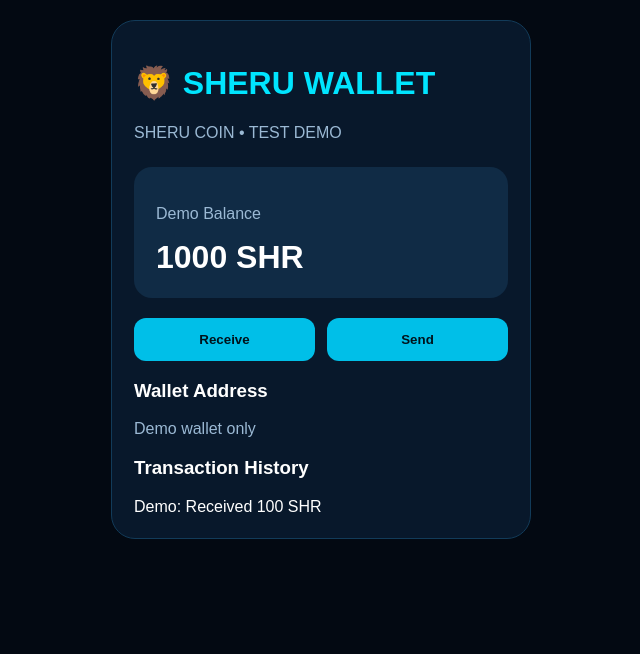
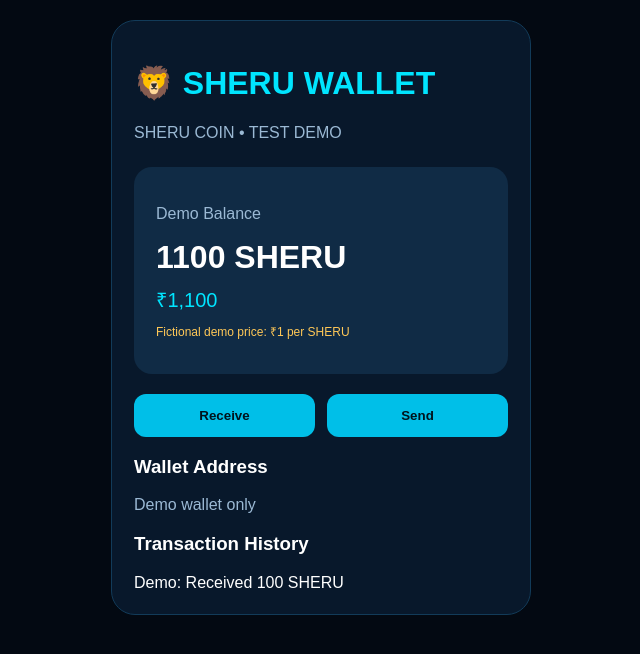
Before and after one commit to navedpathan7456-dotcom/SHERU-COIN, a plain HTML site: page index.html in a window 1280 px wide. Both pictures are taken after a click on the button "Receive". Shown: the whole page, without its empty margins (319-959 px from the left). Drawn offline with Linux system fonts and the light colour scheme.

Commit message:
Update currency terminology from SHR to SHERU

```diff
--- a/index.html
+++ b/index.html
@@ -1,10 +1,13 @@
+
 <!DOCTYPE html>
 <html lang="en">
 <head>
 <meta name="viewport" content="width=device-width, initial-scale=1">
 <title>Sheru Wallet</title>
+
 <style>
 *{box-sizing:border-box}
+
 body{
  margin:0;
  background:#030912;
@@ -12,6 +15,7 @@ body{
  font-family:Arial,sans-serif;
  padding:20px;
 }
+
 .wallet{
  max-width:420px;
  margin:auto;
@@ -20,20 +24,40 @@ body{
  border-radius:24px;
  padding:22px;
 }
+
 h1{color:#00e5ff}
 .small{color:#9bb9d4}
+
 .balance{
  margin-top:25px;
  padding:22px;
  background:#102b45;
  border-radius:18px;
 }
-.amount{font-size:32px;font-weight:bold}
+
+.amount{
+ font-size:32px;
+ font-weight:bold;
+}
+
+.value{
+ color:#00e5ff;
+ font-size:20px;
+ margin-top:10px;
+}
+
+.demo{
+ color:#ffc857;
+ font-size:12px;
+ margin-top:10px;
+}
+
 .buttons{
  display:flex;
  gap:12px;
  margin-top:20px;
 }
+
 button{
  flex:1;
  padding:14px;
@@ -43,6 +67,7 @@ button{
  color:#00131c;
  font-weight:bold;
 }
+
 input{
  width:100%;
  padding:12px;
@@ -54,14 +79,26 @@ input{
 }
 </style>
 </head>
+
 <body>
+
 <div class="wallet">
+
 <h1>🦁 SHERU WALLET</h1>
 <p class="small">SHERU COIN • TEST DEMO</p>
 
 <div class="balance">
+
 <p class="small">Demo Balance</p>
-<div class="amount" id="balance">1000 SHR</div>
+
+<div class="amount" id="balance">1000 SHERU</div>
+
+<div class="value" id="value">₹1000</div>
+
+<p class="demo">
+Fictional demo price: ₹1 per SHERU
+</p>
+
 </div>
 
 <div class="buttons">
@@ -74,27 +111,59 @@ input{
 
 <h3>Transaction History</h3>
 <div id="history">No transactions yet</div>
+
 </div>
 
 <script>
+
 let balance=1000;
 
+// Fictional demo price only
+const demoPrice=1;
+
+function updateWallet(){
+
+ document.getElementById("balance").innerText=
+ balance+" SHERU";
+
+ document.getElementById("value").innerText=
+ "₹"+(balance*demoPrice).toLocaleString("en-IN");
+
+}
+
 function receive(){
+
+ balance+=100;
+
+ updateWallet();
+
  document.getElementById("history").innerText=
- "Demo: Received 100 SHR";
+ "Demo: Received 100 SHERU";
+
 }
 
 function send(){
+
  if(balance<10){
+
  alert("Demo balance is low");
+
  return;
+
  }
+
  balance-=10;
- document.getElementById("balance").innerText=
- balance+" SHR";
+
+ updateWallet();
+
  document.getElementById("history").innerText=
- "Demo: Sent 10 SHR";
+ "Demo: Sent 10 SHERU";
+
 }
+
+updateWallet();
+
 </script>
+
 </body>
-  </html>
+</html>
```
